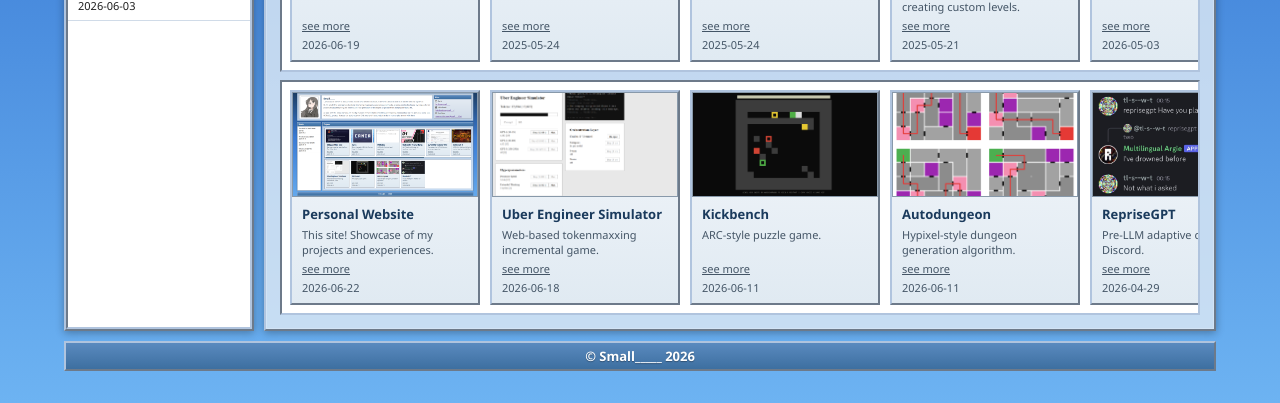
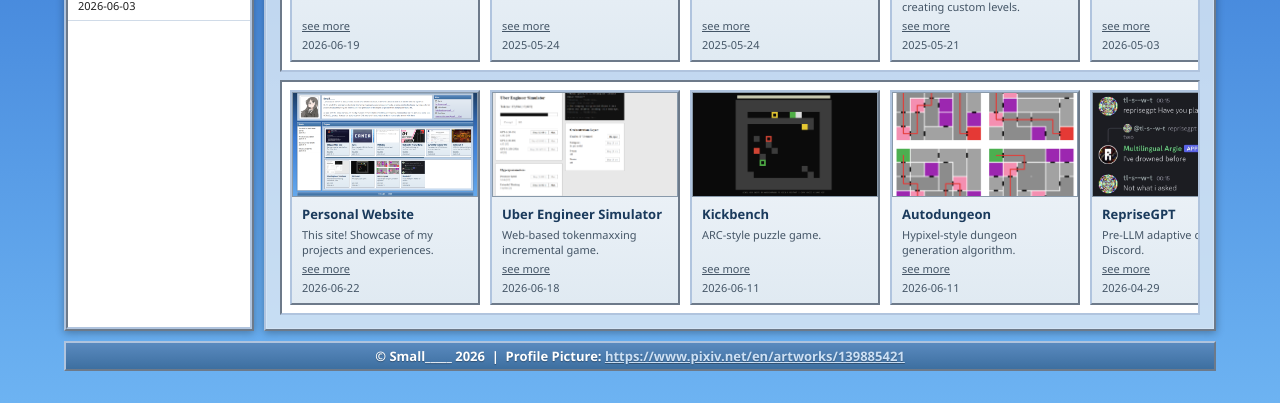
Before and after one commit to Smallkloon/smallkloon.github.io, a plain HTML site: page index.html in a window 1280 px wide. Shown: the part 549-952 px from the top of the page. Drawn offline with Linux system fonts and the light colour scheme.

Commit message:
pfp source

```diff
--- a/index.html
+++ b/index.html
@@ -298,6 +298,8 @@
     color: #fff;
     text-shadow: 0 1px 1px rgba(0,0,0,0.3);
   }
+  .footer a, .footer a:visited { color: #cce0f5; font-size: inherit; }
+  .footer a:hover { background: rgba(255,255,255,0.15); }
 
   /* ══════════════════════
      RESPONSIVE
@@ -625,7 +627,7 @@
   </div>
 
   <!-- ═══ Footer ═══ -->
-  <div class="footer">&#169; Small_____ 2026</div>
+  <div class="footer">&#169; Small_____ 2026 &nbsp;|&nbsp; Profile Picture: <a href="https://www.pixiv.net/en/artworks/139885421" target="_blank">https://www.pixiv.net/en/artworks/139885421</a></div>
 
 </div>
 
```
